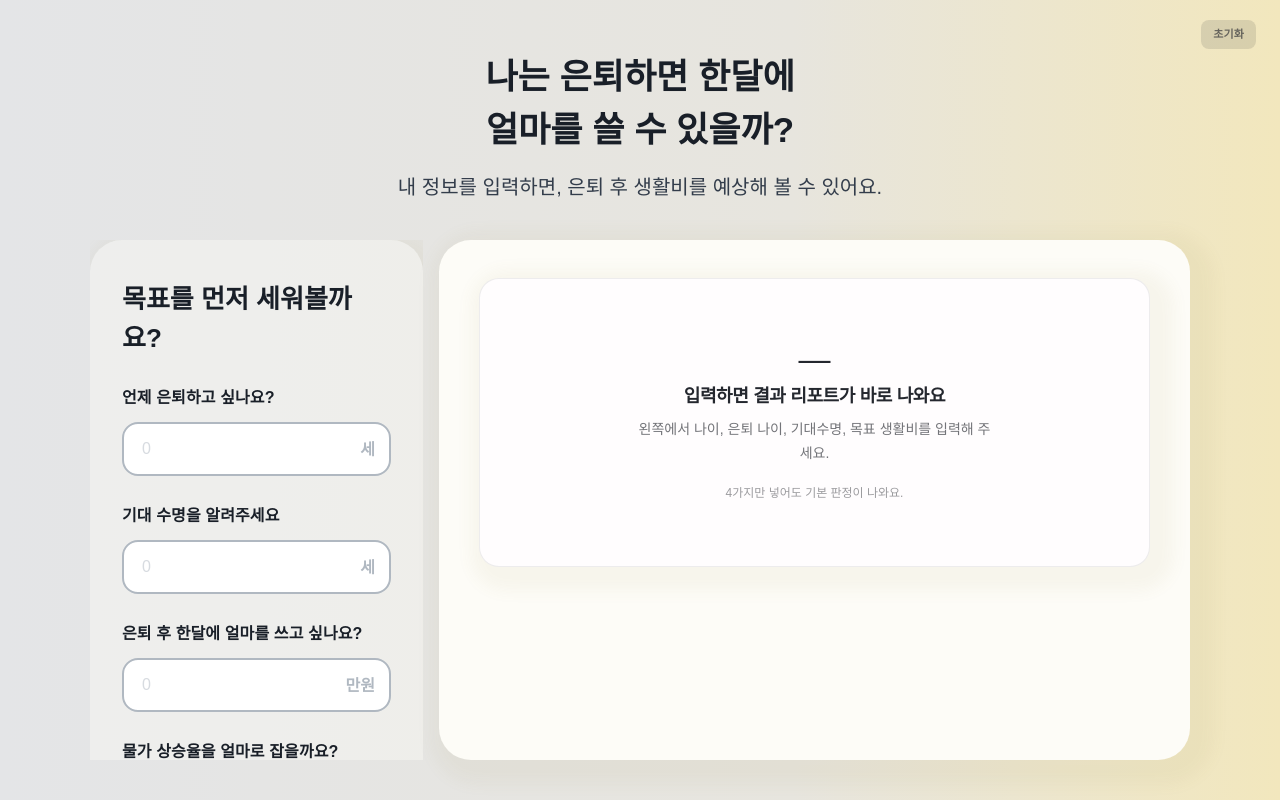
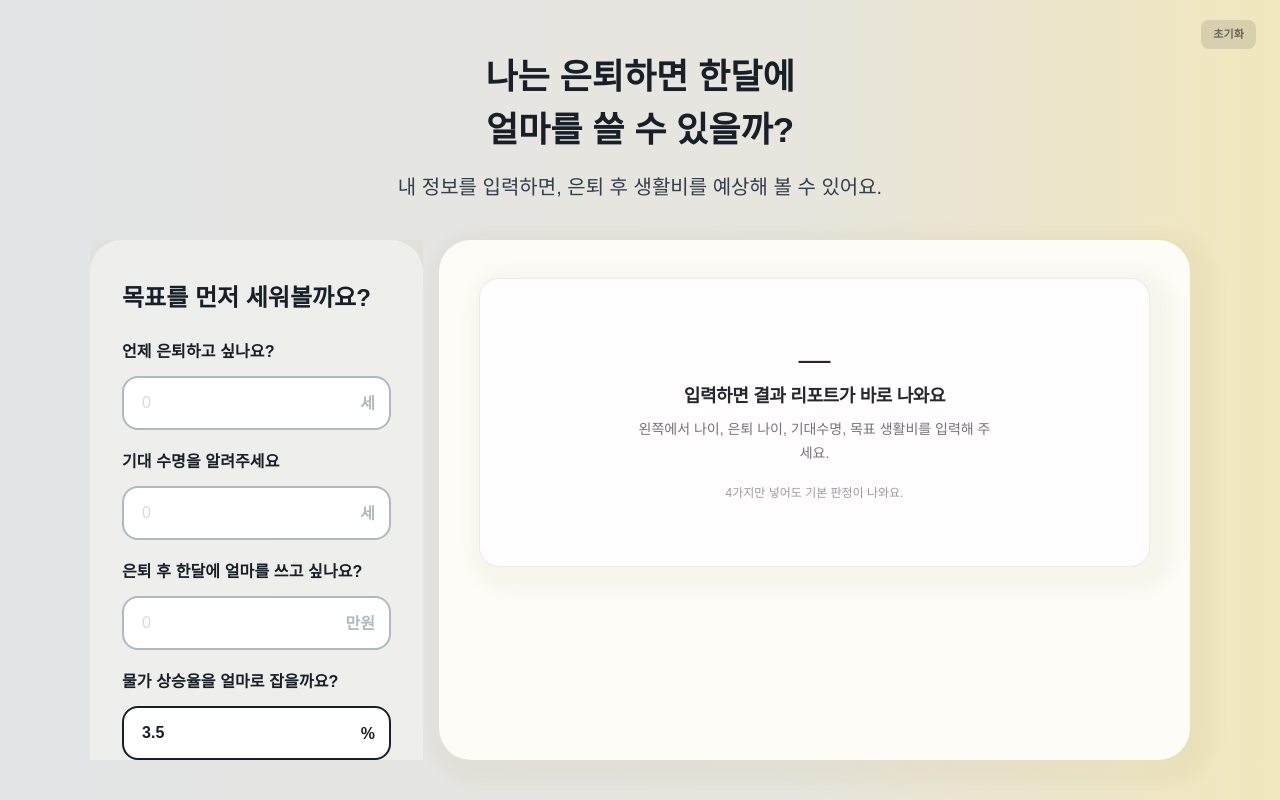
Before and after one commit to jaechi-factory/retirement-planner, a React (Vite) app: page / in a window 1280 px wide. Built offline with nearby package versions, Linux system fonts and the light colour scheme; a web font is replaced by a local one.

Commit message:
fix: sync card content CSS to Figma - title 24px, gaps 28/24, asset col ratio 143:110

```diff
--- a/src/components/input/AssetSection.tsx
+++ b/src/components/input/AssetSection.tsx
@@ -22,19 +22,19 @@ export default function AssetSection() {
           key={key}
           style={{
             display: 'flex',
-            gap: 19,
+            gap: 16,
             alignItems: 'flex-start',
             minWidth: 0,
           }}
         >
-          <div style={{ flex: '1 0 0', minWidth: 0 }}>
+          <div style={{ flex: '143 0 0', minWidth: 0 }}>
             <NumberInput
               label={ASSET_LABELS[key]}
               value={inputs.assets[key].amount}
               onChange={(v) => setAsset(key, { amount: v })}
             />
           </div>
-          <div style={{ flex: '1 0 0', minWidth: 0 }}>
+          <div style={{ flex: '110 0 0', minWidth: 0 }}>
             <RateInput
               label="예상 수익율(연)"
               value={inputs.assets[key].expectedReturn}
--- a/src/components/input/shared/SectionCard.tsx
+++ b/src/components/input/shared/SectionCard.tsx
@@ -29,14 +29,14 @@ borderRadius: 'var(--fig-card-radius)',
           width: '100%',
           display: 'flex',
           flexDirection: 'column',
-          gap: 32,
+          gap: 28,
         }}
       >
         {/* 섹션 타이틀 */}
         <h2
           style={{
             margin: 0,
-            fontSize: 26,
+            fontSize: 24,
             fontWeight: 700,
             color: 'var(--fig-title-color)',
             fontFamily: 'Pretendard, sans-serif',
@@ -51,7 +51,7 @@ borderRadius: 'var(--fig-card-radius)',
           style={{
             display: 'flex',
             flexDirection: 'column',
-            gap: 32,
+            gap: 24,
           }}
         >
           {children}
```
